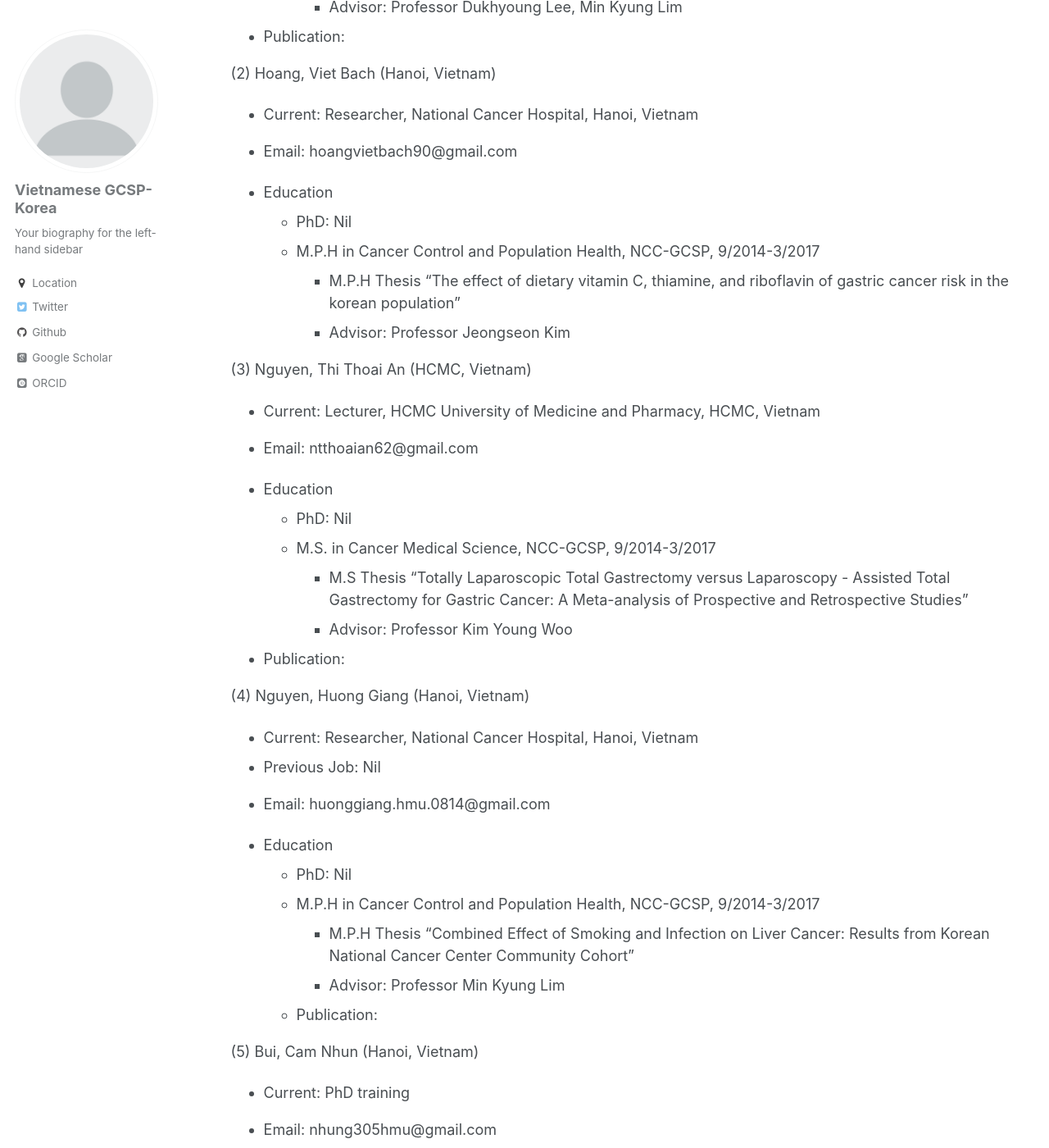
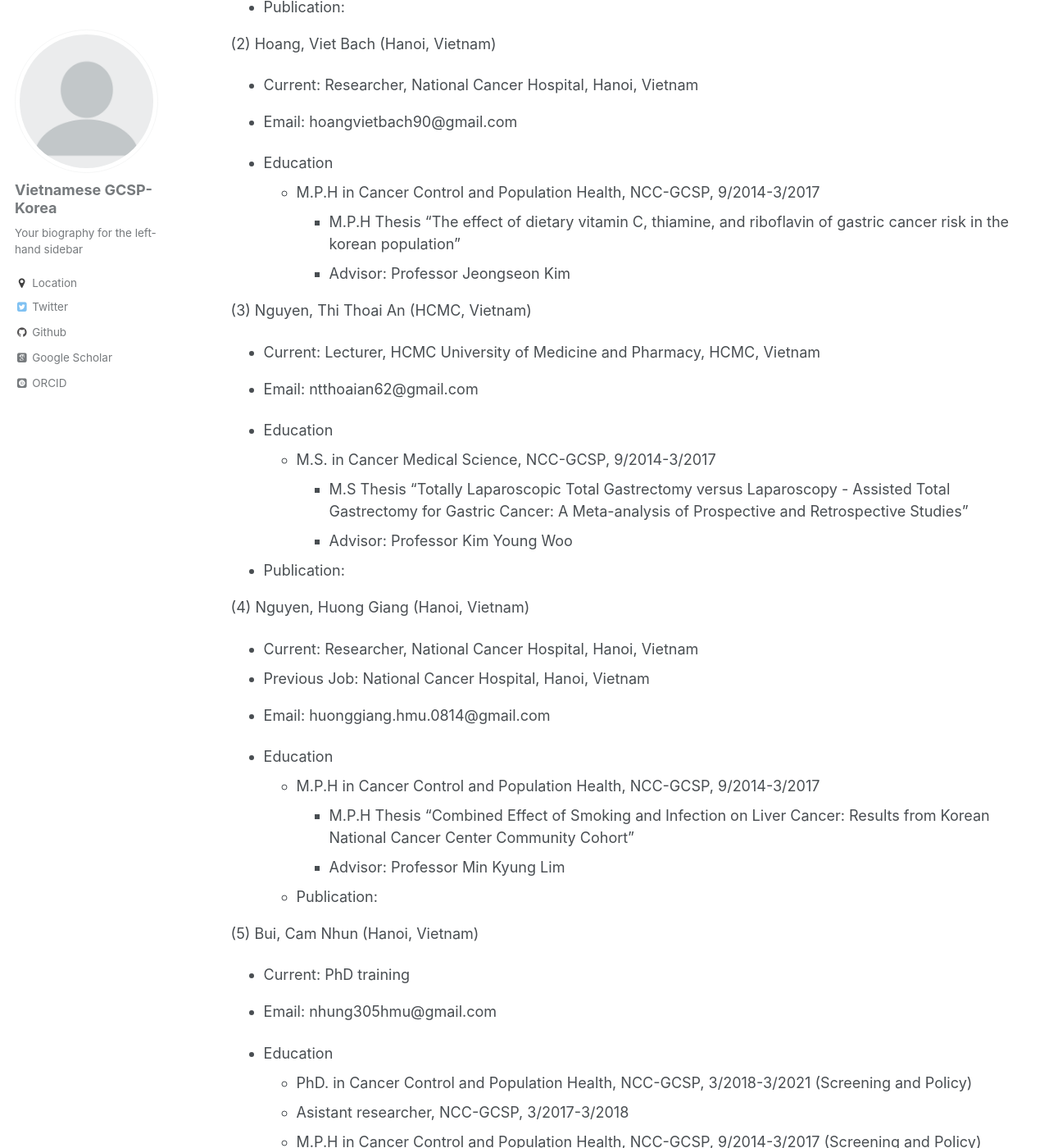
Before and after one commit to kklot/gcsp, a Jekyll site: the page built from _pages/cv.md, in a window 1280 px wide and 1400 px high, scrolled down 5388 px. Shown: the whole window at 82% size. Built offline with Jekyll 4.4.1, drawn with Linux system fonts in a browser that asks for light colours; some web fonts are replaced; some of the changed text lies outside the part shown.

Commit message:
Update cv.md

```diff
--- a/_pages/cv.md
+++ b/_pages/cv.md
@@ -176,7 +176,6 @@ September 2014 (07)
 * Email: luungocminh31@gmail.com
 
 * Education
-  * PhD: Nil
   * M.P.H in Cancer Control and Population Health, NCC-GCSP, 9/2014-9/2016
     * M.P.H Thesis "Factors Associated with Smoking Cessation in Vietnam and Korea: The Results from Cross-Sectional Survey"
     * Advisor: Professor Dukhyoung Lee, Min Kyung Lim
@@ -187,7 +186,6 @@ September 2014 (07)
 * Email: hoangvietbach90@gmail.com
 
 * Education
-  * PhD: Nil
   * M.P.H in Cancer Control and Population Health, NCC-GCSP, 9/2014-3/2017
     * M.P.H Thesis "The effect of dietary vitamin C, thiamine, and riboflavin of gastric cancer risk in the korean population"
     * Advisor: Professor Jeongseon Kim
@@ -197,7 +195,6 @@ September 2014 (07)
 * Email: ntthoaian62@gmail.com
 
 * Education
-  * PhD: Nil
   * M.S. in Cancer Medical Science, NCC-GCSP, 9/2014-3/2017
     * M.S Thesis "Totally Laparoscopic Total Gastrectomy versus Laparoscopy - Assisted Total Gastrectomy for Gastric Cancer: A Meta-analysis of Prospective and Retrospective Studies"
     * Advisor: Professor Kim Young Woo
@@ -205,11 +202,10 @@ September 2014 (07)
 
 (4) Nguyen, Huong Giang (Hanoi, Vietnam)
 * Current: Researcher, National Cancer Hospital, Hanoi, Vietnam
-* Previous Job: Nil
+* Previous Job: National Cancer Hospital, Hanoi, Vietnam
 * Email: huonggiang.hmu.0814@gmail.com
 
 * Education
-  * PhD: Nil
   * M.P.H in Cancer Control and Population Health, NCC-GCSP, 9/2014-3/2017
     * M.P.H Thesis "Combined Effect of Smoking and Infection on Liver Cancer: Results from Korean National Cancer Center Community Cohort"
     * Advisor: Professor Min Kyung Lim
@@ -242,7 +238,6 @@ September 2014 (07)
 
 (7). Nguyen, Mai Ha (Hanoi, Vietnam)
 * Current: Phd Training
-* Previous Job: Nil
 * Email: maiha.public.health@gmail.com
 
 * Education
@@ -256,7 +251,6 @@ March 2014 (01)
 ======
 To, Thi Ngoc Han (HCMC, Vietnam)
 * Current: PhD Training
-* Previous Job: Nil
 * Email: Binhthang1001@gmail.com
 
 * Education
```
